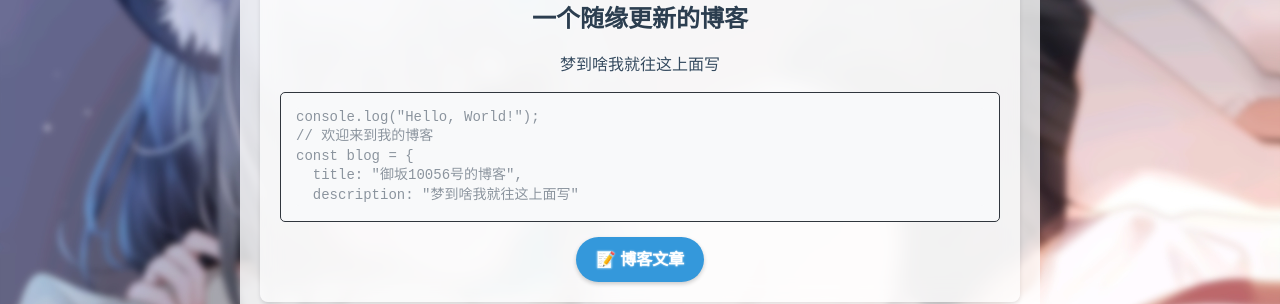
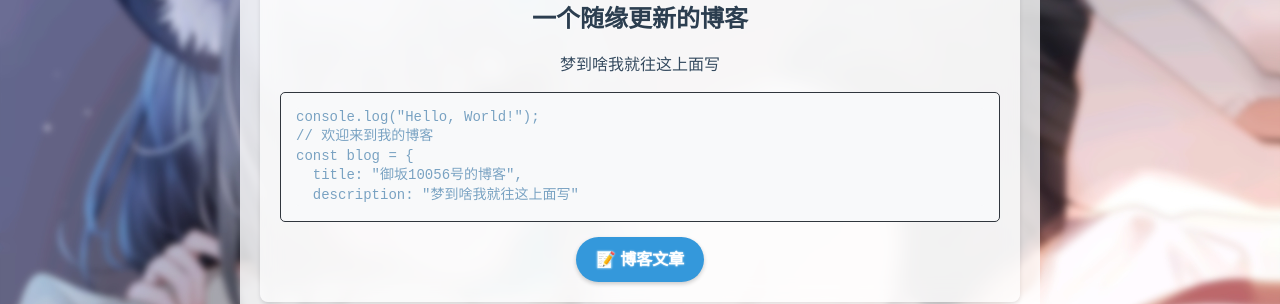
Before and after one commit to yubanmeiqin10056/yubanmeiqin10056.github.io, a Jekyll site: the page built from index.html, in a window 1280 px wide. Shown: the part 206-510 px from the top of the page. Built offline with Jekyll 4.4.1, drawn with Linux system fonts in a browser that asks for light colours.

Commit message:
将代码框字体颜色更改为淡蓝色

```diff
--- a/index.html
+++ b/index.html
@@ -148,7 +148,7 @@ layout: default
 
     .random-code {
         background-color: #161b22;
-        color: #8b949e;
+        color: #79a2c2;  /* 淡蓝色 */
         border: 1px solid #30363d;
         border-radius: 8px;
         padding: 15px;
```
